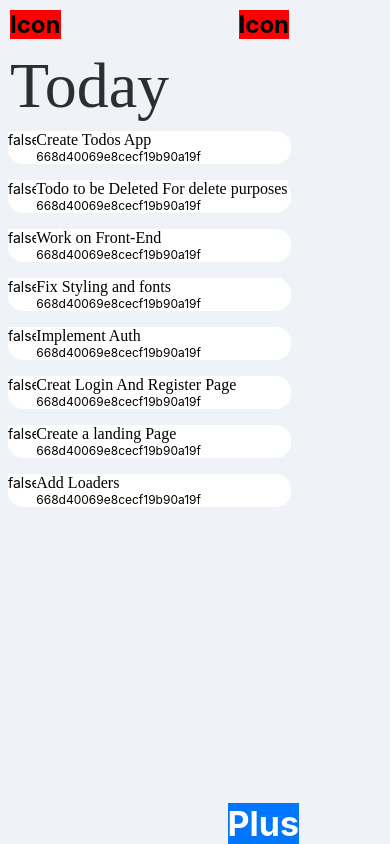
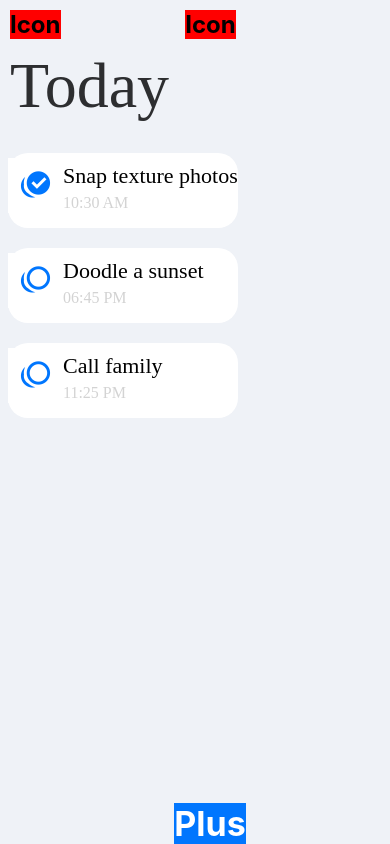
Before and after one commit to Lindo-pineapple/Todo-Frontend, a React Native app: screen / in a window 390 px wide. Built offline with nearby package versions, Linux system fonts and the light colour scheme.

Commit message:
Complete todo Item

```diff
--- a/package.json
+++ b/package.json
@@ -10,6 +10,7 @@
     "test": "jest"
   },
   "dependencies": {
+    "@rneui/themed": "^4.0.0-rc.8",
     "dotenv": "^16.4.5",
     "react": "18.2.0",
     "react-native": "0.74.3",
--- /dev/null
+++ b/src/components/CheckBox.tsx
@@ -0,0 +1,36 @@
+import {CheckBox} from '@rneui/themed';
+import React from 'react';
+import Icon from 'react-native-vector-icons/MaterialCommunityIcons';
+
+export default function CheckItem(props: {state: boolean}) {
+  const [checked, setState] = React.useState(props.state);
+  const toggleCheckbox = () => {
+    setState(!checked);
+  };
+
+  const checkedIcon: React.ReactElement = (
+    <Icon
+      name={'checkbox-multiple-marked-circle'}
+      size={35}
+      color={'#0076FE'}
+    />
+  );
+
+  const unCheckedIcon: React.ReactElement = (
+    <Icon
+      name={'checkbox-multiple-blank-circle-outline'}
+      size={35}
+      color={'#0076FE'}
+    />
+  );
+
+  return (
+    <CheckBox
+      checked={checked}
+      checkedIcon={checkedIcon}
+      uncheckedIcon={unCheckedIcon}
+      checkedColor="#0076FE"
+      onPress={toggleCheckbox}
+    />
+  );
+}
--- a/src/components/TodoItem.tsx
+++ b/src/components/TodoItem.tsx
@@ -1,80 +1,42 @@
-import React, {useState} from 'react';
+import React from 'react';
 import {
   FlatList,
   SafeAreaView,
-  StatusBar,
   StyleSheet,
   Text,
   TouchableOpacity,
 } from 'react-native';
-import MaterialCommunityIcons from 'react-native-vector-icons/MaterialCommunityIcons';
+import CheckItem from './CheckBox';
 
 // DUMMY DATA FOR DESIGN PURPOSES
 const TODOS: ITodo[] | any = [
   {
     _id: '668d4cf8dd3d76c20f8606be',
-    todo: 'Create Todos App',
+    todo: 'Snap texture photos',
     description: 'Create a Fullstack React Native Todo App.',
-    isDone: false,
+    isDone: true,
     userId: '668d40069e8cecf19b90a19f',
+    createdAt: '10:30 AM',
     __v: 0,
   },
   {
     _id: '668e2ed37092951c758c3016',
-    todo: 'Todo to be Deleted For delete purposes',
+    todo: 'Doodle a sunset',
     description:
       'Make sure every single part of the backend works as it should.',
     isDone: false,
     userId: '668d40069e8cecf19b90a19f',
+    createdAt: '06:45 PM',
     __v: 0,
   },
   {
     _id: '668fe5d286ac87026d767cc4',
-    todo: 'Work on Front-End',
+    todo: 'Call family',
     description:
       'Do the Frontend Design, and make it it look like it is supposed to.',
     isDone: false,
     userId: '668d40069e8cecf19b90a19f',
-    __v: 0,
-  },
-  {
-    _id: '668fe5ed86ac87026d767cc6',
-    todo: 'Fix Styling and fonts',
-    description: 'Fix STyling and fonts',
-    isDone: false,
-    userId: '668d40069e8cecf19b90a19f',
-    __v: 0,
-  },
-  {
-    _id: '668fe63a86ac87026d767cc8',
-    todo: 'Implement Auth',
-    description: 'Allow Users to Register and Login and use the Application.',
-    isDone: false,
-    userId: '668d40069e8cecf19b90a19f',
-    __v: 0,
-  },
-  {
-    _id: '668fe66786ac87026d767ccb',
-    todo: 'Creat Login And Register Page',
-    description: 'Create the Login and registration Pages',
-    isDone: false,
-    userId: '668d40069e8cecf19b90a19f',
-    __v: 0,
-  },
-  {
-    _id: '668fe68b86ac87026d767ccd',
-    todo: 'Create a landing Page',
-    description: 'Create a Landin Page for the application',
-    isDone: false,
-    userId: '668d40069e8cecf19b90a19f',
-    __v: 0,
-  },
-  {
-    _id: '668fe6a686ac87026d767ccf',
-    todo: 'Add Loaders',
-    description: 'While the application is performing Async Tasks Add Loaders.',
-    isDone: false,
-    userId: '668d40069e8cecf19b90a19f',
+    createdAt: '11:25 PM',
     __v: 0,
   },
 ];
@@ -87,43 +49,44 @@ type ItemProps = {
 const styles = StyleSheet.create({
   container: {
     flex: 1,
-    marginTop: StatusBar.currentHeight || 0,
+    marginTop: 20,
+    padding: 10,
   },
   item: {
-    marginVertical: 8,
+    marginVertical: 10,
     marginHorizontal: 8,
-    borderRadius: 15,
+    borderRadius: 20,
     backgroundColor: '#FFFFFF',
   },
   contentContainer: {
     display: 'flex',
     flexDirection: 'row',
-    padding: 20,
-  },
-  checkbox: {
     alignSelf: 'flex-start',
     alignItems: 'flex-start',
     justifyContent: 'flex-start',
-    width: '10%',
-    backgroundColor: 'white',
-    color: 'white',
+    padding: 10,
+  },
+  checkbox: {
+    display: 'flex',
+    marginHorizontal: -10,
+    marginBottom: 10,
   },
   itemDetails: {
     display: 'flex',
     flexDirection: 'column',
-    alignItems: 'flex-start',
-    justifyContent: 'flex-start',
+    marginVertical: 10,
   },
   title: {
     alignSelf: 'flex-start',
-    fontSize: 16,
+    fontSize: 22,
     fontFamily: 'HurmeGeometricSans3-Bold',
-    backgroundColor: 'white',
   },
   dateText: {
     alignSelf: 'flex-start',
-    fontSize: 12,
-    backgroundColor: 'white',
+    fontSize: 16,
+    fontFamily: 'HurmeGeometricSans3-Bold',
+    color: 'lightgray',
+    marginVertical: 5,
   },
 });
 
@@ -131,11 +94,11 @@ const Todo = ({todo, onPress}: ItemProps) => (
   <TouchableOpacity onPress={onPress} style={styles.item}>
     <SafeAreaView style={styles.contentContainer}>
       <TouchableOpacity style={styles.checkbox}>
-        <Text>{todo.isDone.toString()}</Text>
+        <CheckItem state={todo.isDone} />
       </TouchableOpacity>
       <SafeAreaView style={styles.itemDetails}>
         <Text style={styles.title}>{todo.todo}</Text>
-        <Text style={styles.dateText}>{todo.userId}</Text>
+        <Text style={styles.dateText}>{todo.createdAt}</Text>
       </SafeAreaView>
     </SafeAreaView>
   </TouchableOpacity>
```
Also changed, not shown: 64 other files (tests, documents, lock files or other folders).
